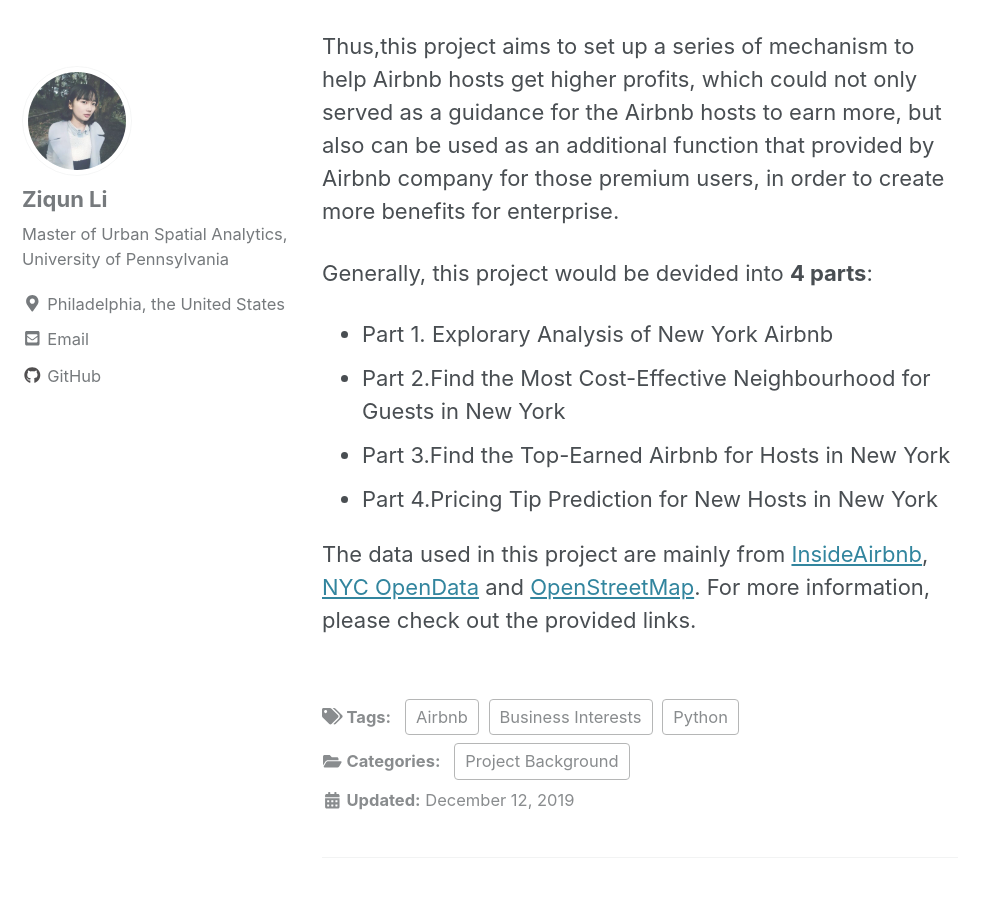
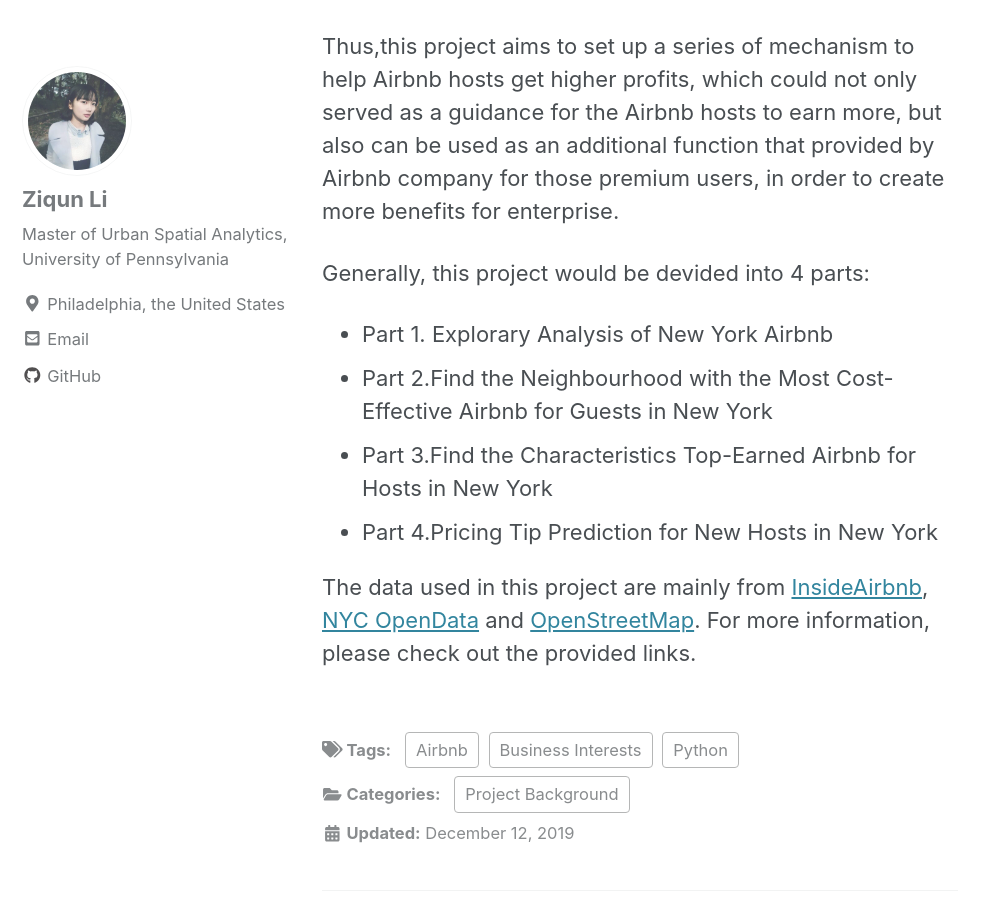
Before and after one commit to liziqun/MUSA620_Final_Project, a Jekyll site: the page built from _posts/2019-12-12-1.Background.md, in a window 1280 px wide and 900 px high, scrolled down 876 px. Shown: the whole window, without its empty margins (0-990 px from the left). Built offline with Jekyll 4.4.1, drawn with Linux system fonts in a browser that asks for light colours; cached includes are drawn as plain includes; nearby versions of some CDN libraries; a script that is not in the unit is left out.

Commit message:
Update 2019-12-12-1.Background.md

```diff
--- a/_posts/2019-12-12-1.Background.md
+++ b/_posts/2019-12-12-1.Background.md
@@ -15,10 +15,10 @@ tags:
 Thus,this project aims to set up a series of mechanism to help Airbnb hosts get higher profits, which could not only served as a guidance for the Airbnb hosts to earn more, but also can be used as an additional function that provided by Airbnb company for those premium users, in order to create more benefits for enterprise.
 
 
-Generally, this project would be devided into **4 parts**:
+Generally, this project would be devided into 4 parts:
 - Part 1. Explorary Analysis of New York Airbnb
-- Part 2.Find the Most Cost-Effective Neighbourhood for Guests in New York
-- Part 3.Find the Top-Earned Airbnb for Hosts in New York
+- Part 2.Find the Neighbourhood with the Most Cost-Effective Airbnb for Guests in New York
+- Part 3.Find the Characteristics Top-Earned Airbnb for Hosts in New York
 - Part 4.Pricing Tip Prediction for New Hosts in New York
 
 The data used in this project are mainly from [InsideAirbnb][InsideAirbnb], [NYC OpenData][NYC OpenData] and [OpenStreetMap][OpenStreetMap]. For more information, please check out the provided links.
```
